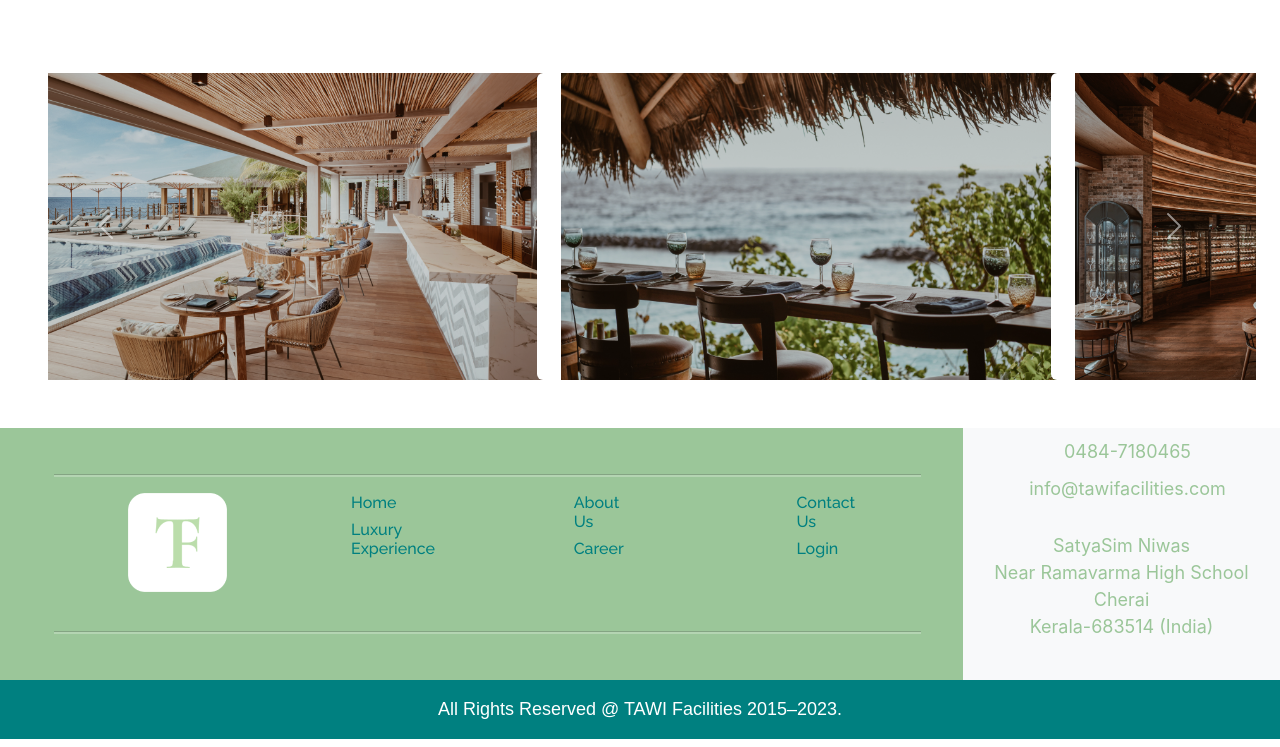
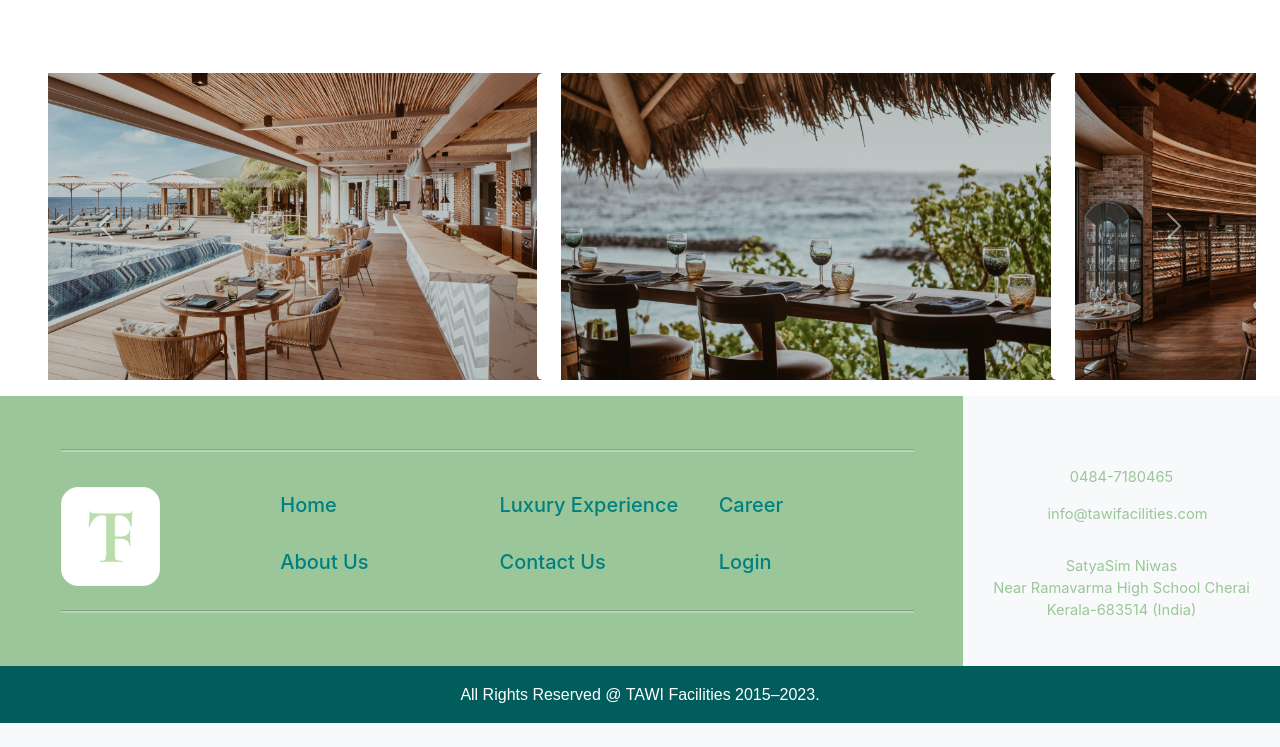
Before and after one commit to jithinjoshi/Tawi-website, a plain HTML site: page index.html in a window 1280 px wide. Shown: the part 2210-2957 px from the top of the page. Drawn offline with nearby package versions, Linux system fonts and the light colour scheme.

Commit message:
footer updated

```diff
--- a/index.html
+++ b/index.html
@@ -231,63 +231,66 @@
 
 
     <!-- ======= Footer ======= -->
-    <footer class="bg-light text-center text-lg-start mt-5">
+    <footer class="bg-light text-center text-lg-start" >
       <!-- Grid container -->
-      <div class="container-fluid " style="background-color: #9bc699;">
+      <div class="container-fluid "style="background-color: #9bc699;">
 
 
-        <div class="container-fluid " style="padding-right: 0;">
-          <div class="row" style="padding: 0;">
+    <div class="container-fluid "style="padding-right: 0;">
+      <div class="row"style="padding: 0;">
         <div class="col-md-9 ">
-              <div class="foooter-4 row" style="padding: 30px;">
+          <div class="foooter-4 row"style="padding: 37px;">
             <div>
-                  <hr class="bg-white" style="height: 3px;">
+              <hr class="bg-white"style="height: 3px;">
+            </div>
+            <div class="col-md-2 ">
+             <div style="padding-top: 14pt;" >
+              <img src="assets/img/Luxury Experience/TF Logo footer.png" alt="logo">
+             </div>
+             <div class="col-md-2">
+              <h3 style="color: #015c5c;"> </h3>
+            </div>
             </div>
             <div class="col-md-2 offset-md-1">
-                  <nav style="height: 30px;">
-                    <img src="assets/img/Luxury Experience/TF Logo footer.png" alt="logo">
-                  </nav>
-                </div>
-                <div class="col-md-2 offset-md-1">
-                  <div>
-                    <h6 style="color: #008080;">Home</h6>
+              <div class="col-md-2">
+              <h3 style="color: #015c5c;font-size: 15pt; font-family: inter, sans-serif;width: 50pt;padding-top: 25px;"><a href="#">Home</a></h3>
             </div>
             <div class="col-md-2">
-                    <h6 style="color: #008080;">Luxury Experience</h6>
+              <h3 style="color: #015c5c;font-size: 15pt; font-family: inter, sans-serif;width:80pt;padding-top: 25px;"><a href="#">About Us</a></h3>
             </div>
 
             </div>
             <div class="col-md-2 offset-md-1">
             <div class="col-md-2">
-                    <h6 style="color: #008080;">About Us </h6>
+              <h3 style="color: #015c5c;font-size: 15pt; font-family: inter, sans-serif;width: 150pt;padding-top: 25px;"> <a href="#">Luxury Experience</a></h3>
             </div>
             <div class="col-md-3">
-                    <h6 style="color: #008080;">Career</h6>
+              <h3 style="color: #015c5c;font-size: 15pt; font-family: inter, sans-serif; width: 90pt;padding-top: 25px;"><a href="#">Contact Us</a></h3>
             </div>
             </div>
             <div class="col-md-2 offset-md-1">
 
             <div class="col-md-2">
-                    <h6 style="color: #008080;">Contact Us</h6>
+              <h3 style="color: #015c5c;font-size: 15pt; font-family: inter, sans-serif;width: 50pt;padding-top: 25px;"><a href="#">Career</a></h3>
             </div>
             <div class="col-md-3">
-                    <h6 style="cursor: pointer;color: #008080;">Login</h6>
+              <h3 style="cursor: pointer;color: #015c5c;font-size: 15pt; font-family: inter, sans-serif;width: 50pt;padding-top: 25px;"><a href="#">Login</a></h3>
               </div>
             </div>
-                <div class="mt-5">
+            <div>
               <hr class="bg-white" style="height: 3px;">
             </div>
           </div>
         </div>
-            <div class="col-md-3 bg-light" style="font-size: 18px; font-family: inter, sans-serif;color: #9bc699;">
-              <div class=" row" style="padding-left: 12px;">
-                <span style="text-align: center;padding: 10px;">0484-7180465</span>
+        <div class="col-md-3 bg-light" style="color: #9bc699;">
+          <div class=" row">
+           <span style="text-align: center;font-size: 11pt; font-family: 'SF Pro Display', sans-serif;padding-top: 70px;padding-bottom: 15px;" >0484-7180465</span>
           </div>
           <div class="row" style="padding-bottom: 30px;padding-left: 12px;">
-                <span style="text-align: center;">info@tawifacilities.com</span>
+            <span style="text-align: center;font-size: 11pt; font-family: 'SF Pro Display', sans-serif;">info@tawifacilities.com</span>
           </div>
           <div class="row">
-                <span style="text-align: center;">
+             <span style="text-align: center;font-size: 11pt; font-family: 'SF Pro Display', sans-serif;">
             <p>
               SatyaSim Niwas
               <br>
@@ -305,13 +308,12 @@
       <!-- Grid container -->
 
       <!-- Copyright -->
-      <div class="text-center p-3" style="background-color: #008080 ;color:white">
+      <div class="text-center p-3" style="background-color: #015c5c ;color:white">
         <!-- All Rights Reserved @ TAWI Facilities 2015–2023.  -->
-        <span style="font-size: 18px; font-family: Abel, sans-serif;">All Rights Reserved @ TAWI Facilities 2015–2023.
-        </span>
+        <span style="font-size: 12pt; font-family: Abel, sans-serif;">All Rights Reserved @ TAWI Facilities 2015–2023. </span>
     </div>
-      </div>
-      <!-- Copyright -->
+
+      <!-- Copyright -->
     </footer>
     <!-- End Footer -->
 
```
Lines whose indentation alone changed are shown as unchanged.
